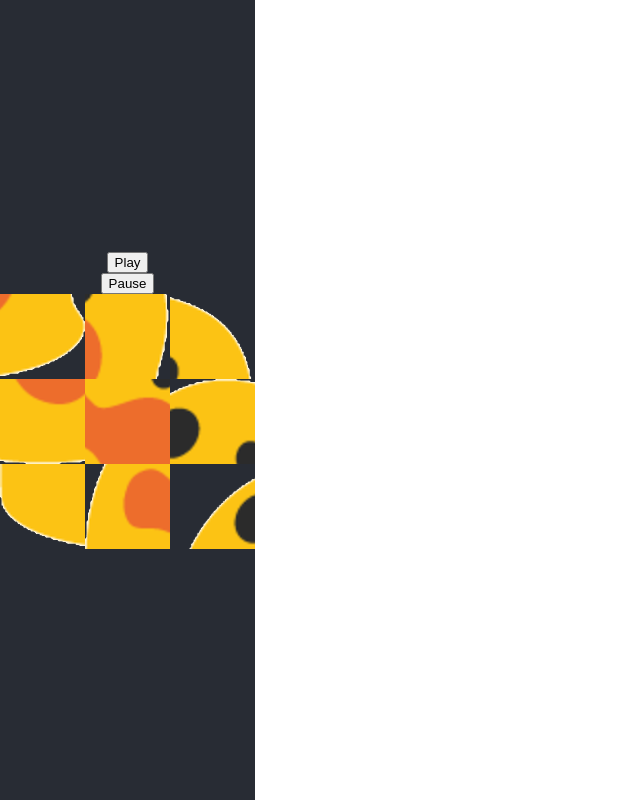
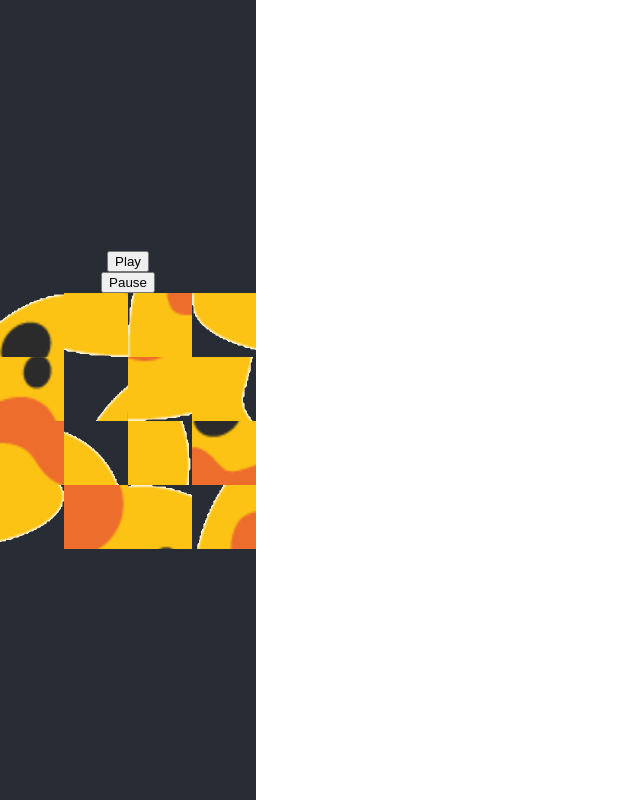
Before and after one commit to marvinody/its-all-coming-together, a React (Create React App) app: page / in a window 1280 px wide. Shown: the whole page, without its empty margins (0-640 px from the left). Built offline with nearby package versions, Linux system fonts and the light colour scheme.

Commit message:
feat: refactors tile generation

```diff
--- a/src/App.css
+++ b/src/App.css
@@ -41,7 +41,7 @@
 div {
   display: flex;
   flex-wrap: wrap;
-  width: 255px;
+  width: 256px;
 }
 
 div p {
--- a/src/App.js
+++ b/src/App.js
@@ -2,39 +2,74 @@ import React, { useState } from 'react';
 import './App.css';
 import Sorter from './Components/Sorter'
 import useInterval from './useInterval';
-function* bubble_sort(arr, { swap, cmp }) {
-  const n = arr.length;
-  let swapped = false;
-  do {
-    swapped = false;
-    for (let i = 1; i < n; i++) {
+import bubble_sort from './sorts/bubble_sort'
 
-      if (cmp(arr[i - 1], arr[i]) > 0) {
-        arr = swap(i - 1, i);
-        yield;
-        swapped = true;
-      }
+const makeTile = ({ x, y, w, h, src, id }) => ({
+  x,
+  y,
+  src,
+  w,
+  h,
+  id
+})
+
+const tileify = ({ width, height, tileHeight, tileWidth, src }) => {
+  const tiles = []
+  let count = 0;
+  for (let y = 0; y < height; y += tileHeight) {
+    for (let x = 0; x < width; x += tileWidth) {
+      tiles.push(makeTile({
+        x,
+        y,
+        src,
+        w: tileWidth,
+        h: tileHeight,
+        id: count++,
+      }))
     }
-  } while (swapped)
+  }
+  return tiles
 }
 
-const makeTile = (x, y, w, h) => ({
-  x,
-  y,
-  src: `/blob/${x}-${y}.png`,
-  w,
-  h,
+// const tiles = tileify({
+//   width: 480,
+//   height: 288,
+//   tileWidth: 12,
+//   tileHeight: 12,
+//   src: '/kronk_still.png'
+// })
+
+const tiles = tileify({
+  width: 256,
+  height: 256,
+  tileWidth: 64,
+  tileHeight: 64,
+  src: '/blob_wat.png'
 })
 
-const array = []
-const size = 3;
-for (let i = size - 1; i >= 0; i--) {
-  for (let j = size - 1; j >= 0; j--) {
-    array.push(makeTile(i, j, 85, 85))
+console.log(tiles)
+
+function shuffle(array) {
+  var currentIndex = array.length, temporaryValue, randomIndex;
+
+  // While there remain elements to shuffle...
+  while (0 !== currentIndex) {
+
+    // Pick a remaining element...
+    randomIndex = Math.floor(Math.random() * currentIndex);
+    currentIndex -= 1;
+
+    // And swap it with the current element.
+    temporaryValue = array[currentIndex];
+    array[currentIndex] = array[randomIndex];
+    array[randomIndex] = temporaryValue;
   }
+
+  return array;
 }
+shuffle(tiles)
 
-const cmp = (a, b) => (a.x - b.x) + (a.y - b.y) * size
+const cmp = (a, b) => (a.x - b.x) + (a.y - b.y) * 100000
 
 function App() {
   const [step, setStep] = useState(0)
@@ -65,7 +100,7 @@ function App() {
         </button>
         <Sorter
           sorter={bubble_sort}
-          initialArray={array}
+          initialArray={tiles}
           step={step}
           cmp={cmp}
           weDone={doneCB}
--- a/src/Components/Sorter.js
+++ b/src/Components/Sorter.js
@@ -87,11 +87,16 @@ function Sorter({ sorter, initialArray, step, cmp = defaultCmp, weDone }) {
 
   return (
     <div>{array.map(tile => (
-      <p key={tile.src}>
-        <img src={tile.src} width={tile.w} height={tile.h}></img>
-      </p>
-    ))}
-    </div>
+      <div key={tile.id} style={{
+        backgroundImage: `url(${tile.src})`,
+        width: tile.w,
+        height: tile.h,
+        backgroundPositionX: -1 * tile.x,
+        backgroundPositionY: -1 * tile.y,
+      }}></div>
+    ))
+    }
+    </div >
   )
 }
 
--- /dev/null
+++ b/src/sorts/bubble_sort.js
@@ -0,0 +1,15 @@
+export default function* bubble_sort(arr, { swap, cmp }) {
+  const n = arr.length;
+  let swapped = false;
+  do {
+    swapped = false;
+    for (let i = 1; i < n; i++) {
+
+      if (cmp(arr[i - 1], arr[i]) > 0) {
+        arr = swap(i - 1, i);
+        yield;
+        swapped = true;
+      }
+    }
+  } while (swapped)
+}
```
Also changed, not shown: public/blob_wat.png (added).
